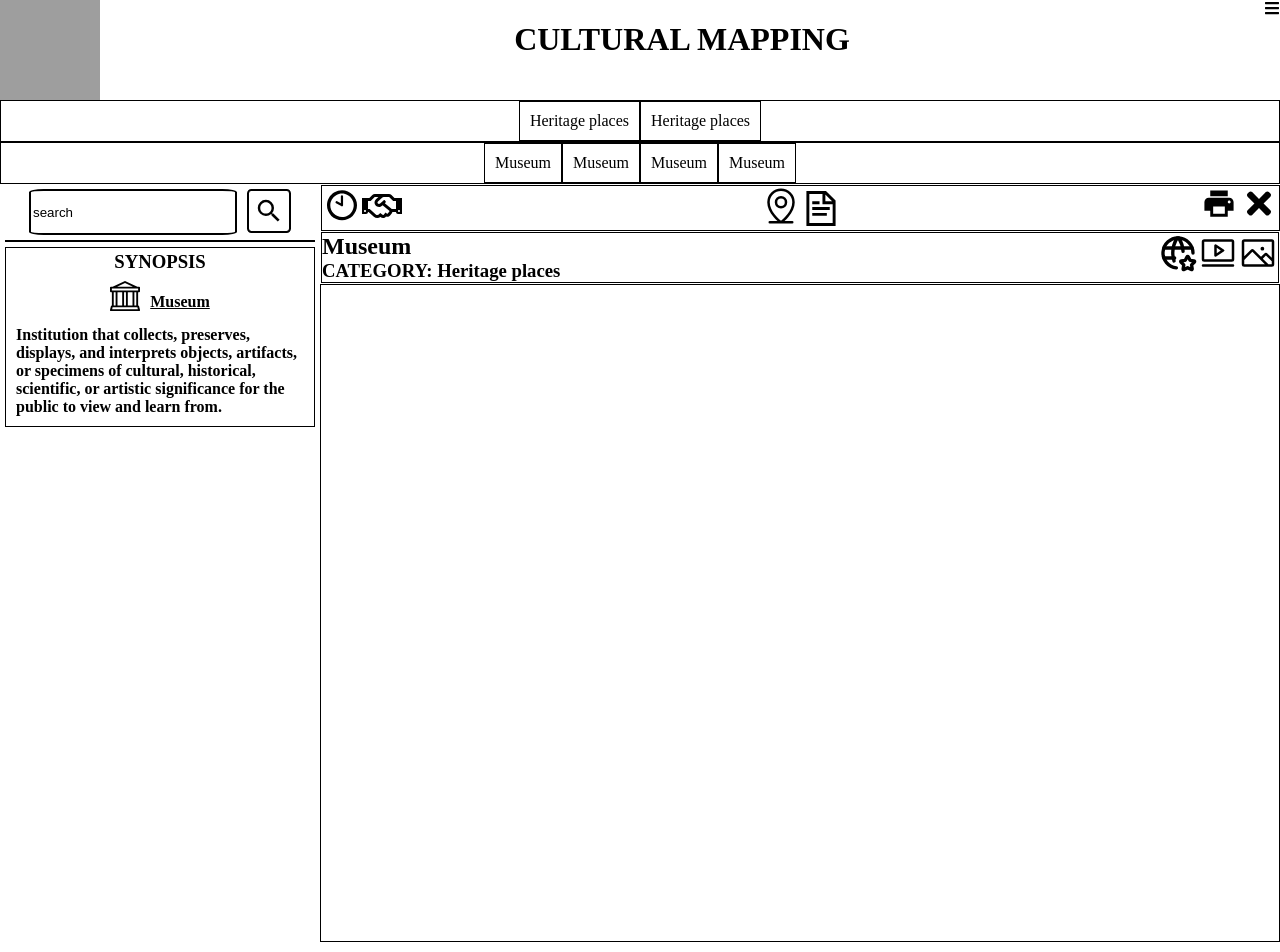
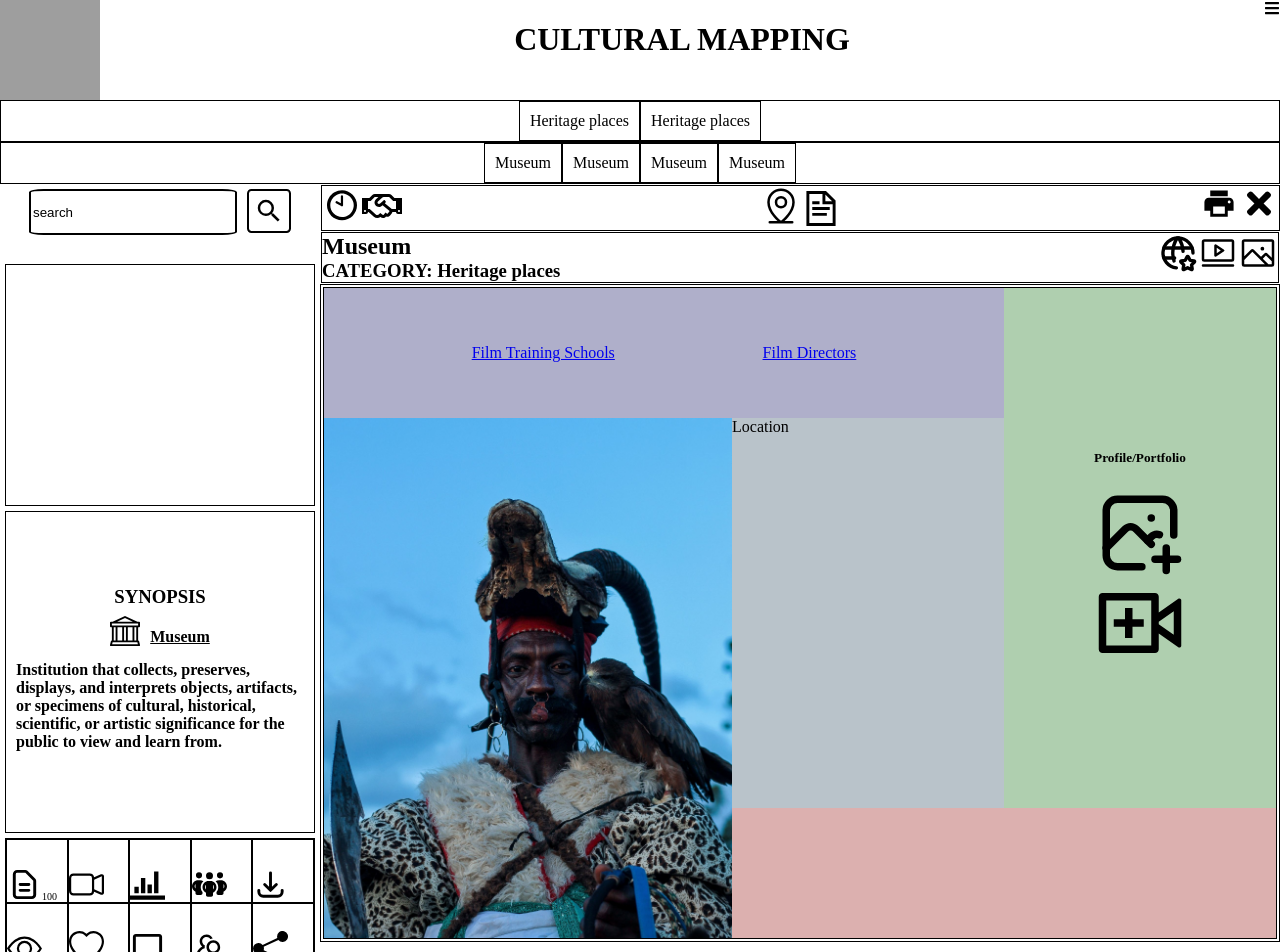
Before and after one commit to Mdav-dev/Tamaduni-Project, a React (Create React App) app in the folder my-app/: page /cultural_mapping in a window 1280 px wide. Shown: the top 952 px of the page. Built offline with nearby package versions, Linux system fonts and the light colour scheme; grey boxes are pictures that could not be loaded; a web font is replaced by a local one.

Commit message:
initial AfroCelebration update

```diff
--- /dev/null
+++ b/my-app/src/components/AfroCelebration/Afro_card.jsx
@@ -0,0 +1,102 @@
+import { TbPhotoPlus } from "react-icons/tb";
+import { RiVideoAddLine } from "react-icons/ri";
+function Afro_card(props){
+
+	const container = {
+		display: "grid",
+		gridTemplateColumns: "1fr 1fr 1fr 1fr 1fr 1fr 1fr",
+		gridTemplateRows: "1fr 1fr 1fr 1fr 1fr",
+		border: "1px solid #000",
+		height: "90vh",
+		margin: "2px"
+
+
+	}
+	const a = {
+		gridColumn: "1/6",
+		gridRow: "1/2",
+		background: "#00005650",
+		display: "flex",
+		justifyContent: "space-evenly",
+		alignItems: "center",
+
+	}
+	const b = {
+		gridColumn: "6/8",
+		gridRow: "1/5",
+		background: "#00670050",
+		display: "flex",
+		flexDirection: "column",
+		justifyContent: "center",
+		alignItems: "center",
+
+	}
+	const aa = {
+		position: "relative",
+		width: "100%",
+		paddingBottom: "75%",
+		overflow: "hidden",
+
+	}
+	const ab = {
+		position: "absolute",
+		top: "0",
+		left: "0",
+		width: "100%",
+		height: "100%",
+		objectFit: "cover",
+	}
+	const c = {
+		gridColumn: "1/4",
+		gridRow: "2/6",
+		background: "#09806050",
+		...aa,
+
+	}
+
+	const ca = {
+		...ab
+	}
+	const d = {
+		gridColumn: "4/6",
+		gridRow: "2/5",
+		background: "#21405650",
+
+	}
+	const e = {
+		gridColumn: "4/8",
+		gridRow: "5/6",
+		background: "#90060050",
+
+	}
+	const icon = {
+		height: "90px",
+		width: "90px",
+	}
+
+	return(
+		<div style={container}>
+			<div style={a}>
+				<p><a href="/cultural_mapping">Film Training Schools</a></p>
+				<p><a href="/cultural_mapping">Film Directors</a></p>
+
+			</div>
+			<div style={b}>
+				<h5>Profile/Portfolio</h5>
+				<TbPhotoPlus style={icon}/>
+				<RiVideoAddLine style={icon} />
+			</div>
+			<div style={c}>
+				<img src="/Images/Editted/87.jpg" style={ca}/>
+			</div>
+			<div style={d}>
+				<div>Location</div>
+
+			</div>
+			<div style={e}>
+
+			</div>
+		</div>
+	)
+}
+export default Afro_card
--- a/my-app/src/components/Cultural Mapping/Cultural_mapping.jsx
+++ b/my-app/src/components/Cultural Mapping/Cultural_mapping.jsx
@@ -1,11 +1,13 @@
 import ImageHome from "../Image_home";
 import Nav_link from "./nav-link";
+import Afro_card from "../AfroCelebration/Afro_card";
 import Map from "./Map";
 import {FaBars} from "react-icons/fa";
 import Synopsis from "./Synopsis";
 import { MdSearch } from "react-icons/md";
 import Footer from "../Footer";
 import Particulars from "./Particulars";
+import Stats from "./Stats";
 function Cultural_mapping(props){
 	const container = {
 		display: "flex",
@@ -39,6 +41,7 @@ function Cultural_mapping(props){
 		border: "1px solid #000",
 		marginLeft: "5px",
 		marginRight: "5px",
+		height: "30vh",
 
 	}
 
@@ -50,10 +53,11 @@ function Cultural_mapping(props){
 	const search_bar = {
 		display: "flex",
 		justifyContent: "center",
+		height: "10vh",
+	}
 
+	var check = false;
 
-	}
-	var check = false;
 	const det = "Institution that collects,	preserves, displays, and interprets objects,"+
 	 " artifacts, or specimens of"+
 	" cultural, historical,"+
@@ -91,7 +95,6 @@ function Cultural_mapping(props){
 			<div style={sub_container}>
 				<div style={synopsis_container}>
 					<div style={search_bar}>
-
 						<input
 							style={{
 								border: "2px solid #000",
@@ -124,8 +127,11 @@ function Cultural_mapping(props){
 					<Synopsis synopsis_heading= "Museum"
 						content= {det}
 					/>
+					<Stats docs="100" />
+
 				</div>
 				<div style={display_content}>
+
 				{check?(<Map />):(
 					<Particulars
 						heading="Museum"
--- a/my-app/src/components/Cultural Mapping/Particulars.jsx
+++ b/my-app/src/components/Cultural Mapping/Particulars.jsx
@@ -5,6 +5,8 @@ import { GrDocumentText } from "react-icons/gr";
 import { MdPrint } from "react-icons/md";
 import {FaTimes} from "react-icons/fa";
 import { TbWorldStar } from "react-icons/tb";
+import Particulars_Card from "./Particulars_Card";
+import Afro_card from "../AfroCelebration/Afro_card";
 
 function Particulars(props){
 	const container = {
@@ -64,6 +66,8 @@ function Particulars(props){
 				</div>
 			</div>
 			<div style={details}>
+			{/* <Particulars_Card /> */}
+			<Afro_card />
 
 			</div>
 		</div>
--- /dev/null
+++ b/my-app/src/components/Cultural Mapping/Particulars_Card.jsx
@@ -0,0 +1,82 @@
+
+function Particulars_Card(props){
+	const card_container = {
+		display: "flex",
+
+	}
+	const card_details = {
+		flex: "1",
+	}
+	const card_image = {
+		flex: "2",
+
+	}
+
+
+	const a = {
+		position: "relative",
+		width: "100%",
+		paddingBottom: "75%",
+		overflow: "hidden",
+	}
+	const b = {
+		position: "absolute",
+		top: "0",
+		left: "0",
+		zIndex: "10",
+		background: "rgb(0,0,128,0.5)",
+		width: "100%",
+		display: "flex",
+		flexDirection: "column",
+		justifyContent: "center",
+		alignItems: "center",
+		height: "100%",
+		objectFit: "cover",
+	}
+	const img ={
+
+		position: "absolute",
+		top: "0",
+		left: "0",
+		width: "100%",
+		height: "100%",
+		objectFit: "cover",
+		zIndex: "1",
+	}
+	const img1 = {
+		height: "80vh",
+	}
+	const d = {
+		color: "#fff"
+	}
+	return(
+		<div style={card_container}>
+			<div style={card_details}>
+				<h4>{props.name}</h4>
+				<h4>{props.contacts}</h4>
+				<h4>{props.Location}</h4>
+				<h4><a href="/cultural_mapping">Virtual Tours & Online Exhibitions</a></h4>
+				<h4><a href="/cultural_mapping">Collections and Interactive Exhibitions</a></h4>
+				<h4><a href="/cultural_mapping">Education programs & Resourses</a></h4>
+				<h4><a href="/cultural_mapping">Cultural Heritage Preservation</a></h4>
+				<h4><a href="/cultural_mapping">Collaborations & Partnerships</a></h4>
+				<h4><a href="/cultural_mapping">Event & Upcoming Exhibitions</a></h4>
+				<h4><a href="/cultural_mapping">Vistor Review & Tips</a></h4>
+			</div>
+			<div style={card_image}>
+				<div style={a}>
+					<div style={b}>
+						<h4 style={d}>
+							Jambo, Karibu Kenya
+						</h4>
+					</div>
+					{/* <div style={img}> */}
+						<img src="/Images/Editted/87.jpg" style={img} />
+					{/* </div>				 */}
+				</div>
+			</div>
+		</div>
+	)
+}
+
+export default Particulars_Card;
--- /dev/null
+++ b/my-app/src/components/Cultural Mapping/Stats.jsx
@@ -0,0 +1,82 @@
+import { HiOutlineDocumentText, HiOutlineDownload } from "react-icons/hi";
+import { BsCameraVideo, BsEye, BsHeart, BsFillShareFill } from "react-icons/bs";
+import { ImStatsBars } from "react-icons/im";
+import { FaPeopleGroup } from "react-icons/fa6";
+import { BiMessage } from "react-icons/bi";
+import { AiOutlineUsergroupAdd } from "react-icons/ai";
+function Stats(props){
+	const container = {
+		display: "grid",
+		border: "1px solid #000",
+		height: "16vh",
+		margin: "5px",
+		gridTemplateColumns: "1fr 1fr 1fr 1fr 1fr",
+		gridTemplateRows: "1fr 1fr",
+
+	}
+	const size = {
+		width: "35px",
+		height: "35px",
+		padding: "0",
+		margin: "0"
+	}
+	const sub_container = {
+		display: "flex",
+		alignItems: "flex-end",
+		border: "1px solid #000"
+	}
+	const number = {
+		fontSize: "10px"
+	}
+	const doc = props.doccs;
+	return(
+		<div style={container}>
+
+		<div style={sub_container}>
+		 	<HiOutlineDocumentText style={size} />
+			<div style={number}>{props.docs}</div>
+		</div>
+		<div style={sub_container}>
+		 	<BsCameraVideo style={size} />
+			<div style={number}>{props.video}</div>
+		</div>
+		<div style={sub_container}>
+		 	<ImStatsBars style={size} />
+			<div style={number}>{props.rates}</div>
+		</div>
+		<div style={sub_container}>
+		 	<FaPeopleGroup style={size} />
+			<div style={number}>{props.people}</div>
+		</div>
+		<div style={sub_container}>
+		 	<HiOutlineDownload style={size} />
+			<div style={number}>{props.downloads}</div>
+		</div>
+		<div style={sub_container}>
+		 	<BsEye style={size} />
+			<div style={number}>{props.views}</div>
+		</div>
+		<div style={sub_container}>
+		 	<BsHeart style={size} />
+			<div style={number}>{props.likes}</div>
+		</div>
+		<div style={sub_container}>
+		 	<BiMessage style={size} />
+			<div style={number}>{props.texts}</div>
+		</div>
+		<div style={sub_container}>
+		 	<AiOutlineUsergroupAdd style={size} />
+			<div style={number}>{props.grp_add}</div>
+		</div>
+		<div style={sub_container}>
+		 	<BsFillShareFill style={size} />
+			<div style={number}>{props.shares}</div>
+		</div>
+
+
+
+		</div>
+	)
+}
+
+export default Stats;
--- a/my-app/src/components/Cultural Mapping/Synopsis.jsx
+++ b/my-app/src/components/Cultural Mapping/Synopsis.jsx
@@ -8,20 +8,33 @@ function Synopsis(props){
 		display: "flex",
 		flexDirection: "column",
 		justifyContent: "center",
-		alignItems: "center"
+		alignItems: "center",
+		height: "40vh",
 	}
+	const a = {
+		margin: "3px"
+	}
+
+	const b = {
+		display: "flex",
+		alignItems: "flex-end",
+	}
+	const c = {
+		width: "30px",
+		height: "30px",
+		margin: "5px"
+	}
+	const d = {
+		textDecoration: "underline"
+	}
+	const e ={margin: "5px"}
 
 	return(
 		<div style={synopsis}>
-			<h3 style={{margin: "3px"}}>SYNOPSIS</h3>
-			<div
-				style={{display: "flex",
-				alignItems: "flex-end"
-
-				}}
-			>
-				<BsBank style={{width: "30px", height: "30px", margin: "5px"}}/>
-				<span style={{textDecoration: "underline"}}><h4 style={{margin: "5px"}}>{props.synopsis_heading}</h4></span>
+			<h3 style={a}>SYNOPSIS</h3>
+			<div style={b}>
+				<BsBank style={c}/>
+				<span style={d}><h4 style={e}>{props.synopsis_heading}</h4></span>
 			</div>
 			<div>
 				<p style={{margin: "10px", fontWeight:"bold", }}>{props.content}</p>
```
